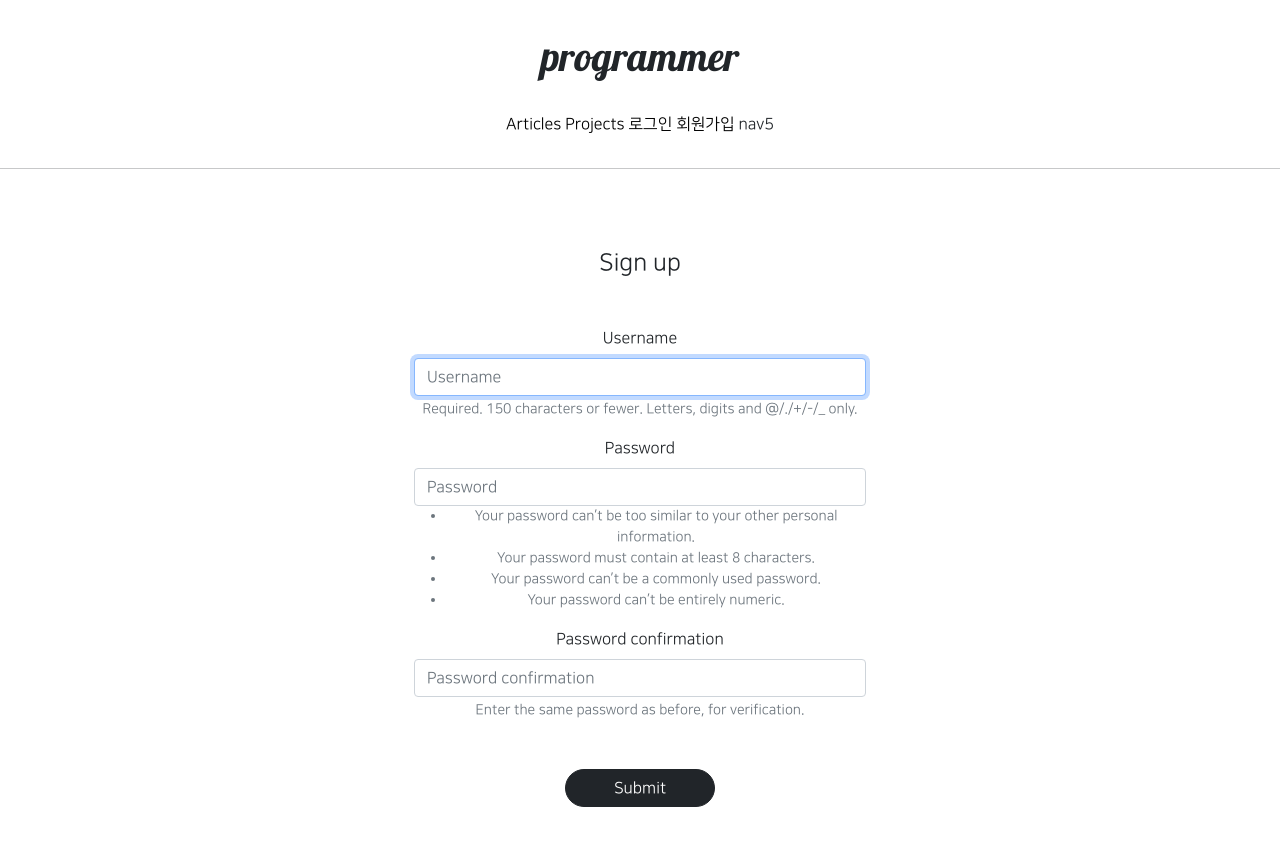
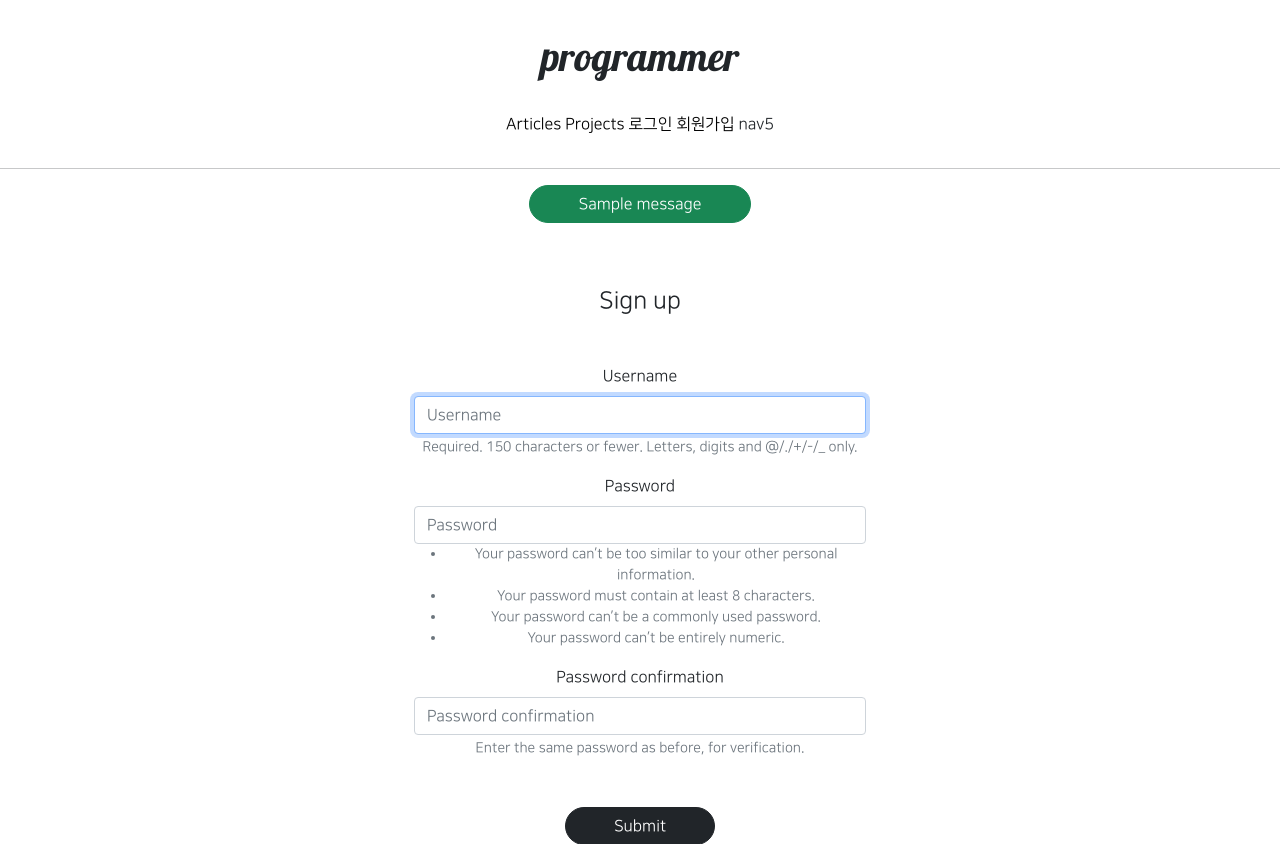
Before and after one commit to misojun50/git_mytest, a Django app: page /accounts/create/ in a window 1280 px wide. Shown: the top 844 px of the page. Run offline with Django 3.2, Linux system fonts and the light colour scheme; tables that the repository leaves empty hold one stand-in row (values such as "Sample post"); one stand-in notice (Sample message) is shown; parts of the project's set-up code (start-up, migrations or seed data) failed here and were passed over; some libraries are stand-ins or nearby versions.

Commit message:
8/24 commit5

```diff
--- a/templates/base.html
+++ b/templates/base.html
@@ -12,6 +12,15 @@
 
 <hr>
 
+{# 여기서 messages는 django기본제공이라 언제든 들고오기 가능 #}
+{% for message in messages %}
+    <div class="text-center">
+        <div class="btn btn-success rounded-pill px-5">
+           {{ message }}
+        </div>
+    </div>
+{% endfor %}
+
 {% block content %}
 {% endblock %}
 
```
Also changed, not shown: likeapp/views.py (+6 -1 lines).
